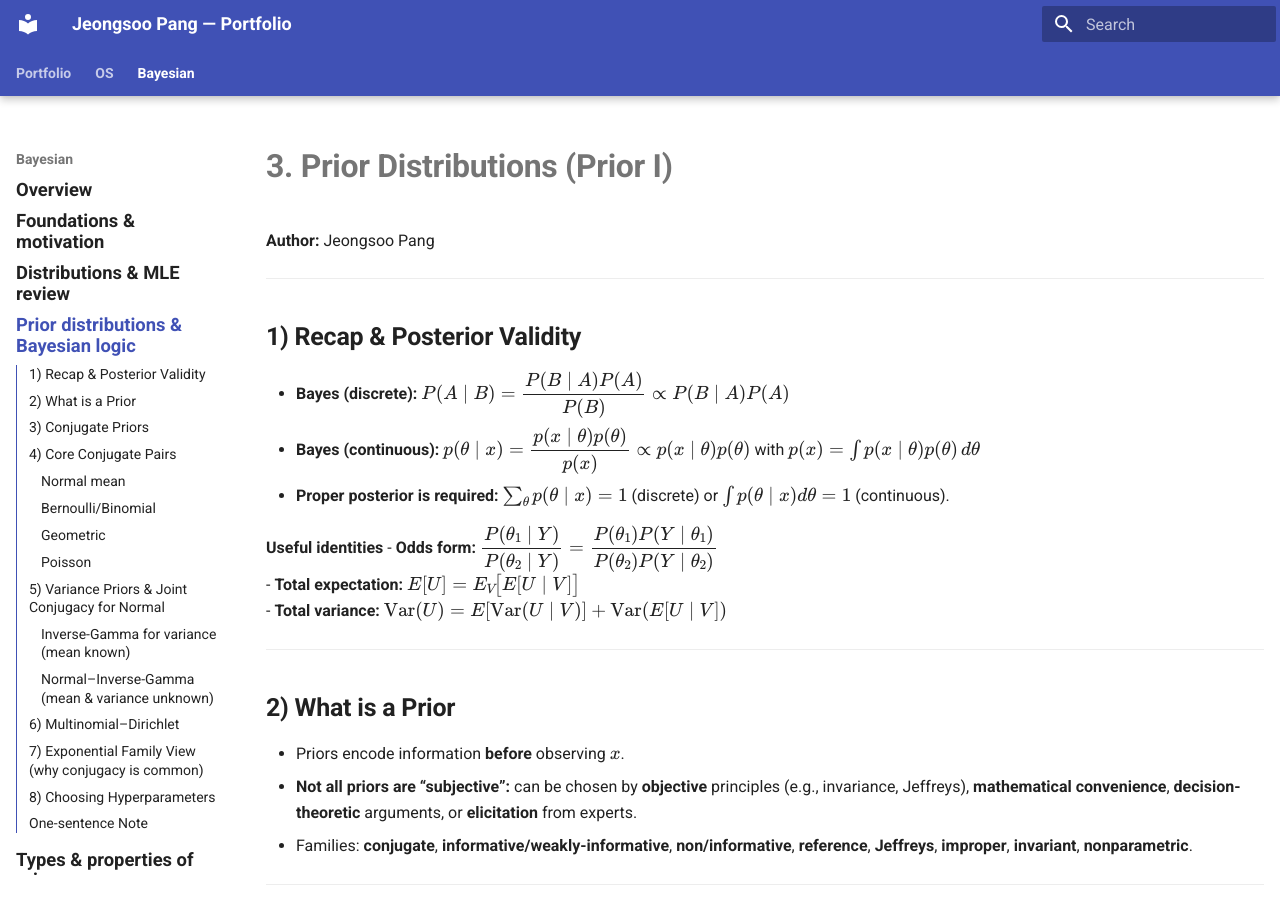
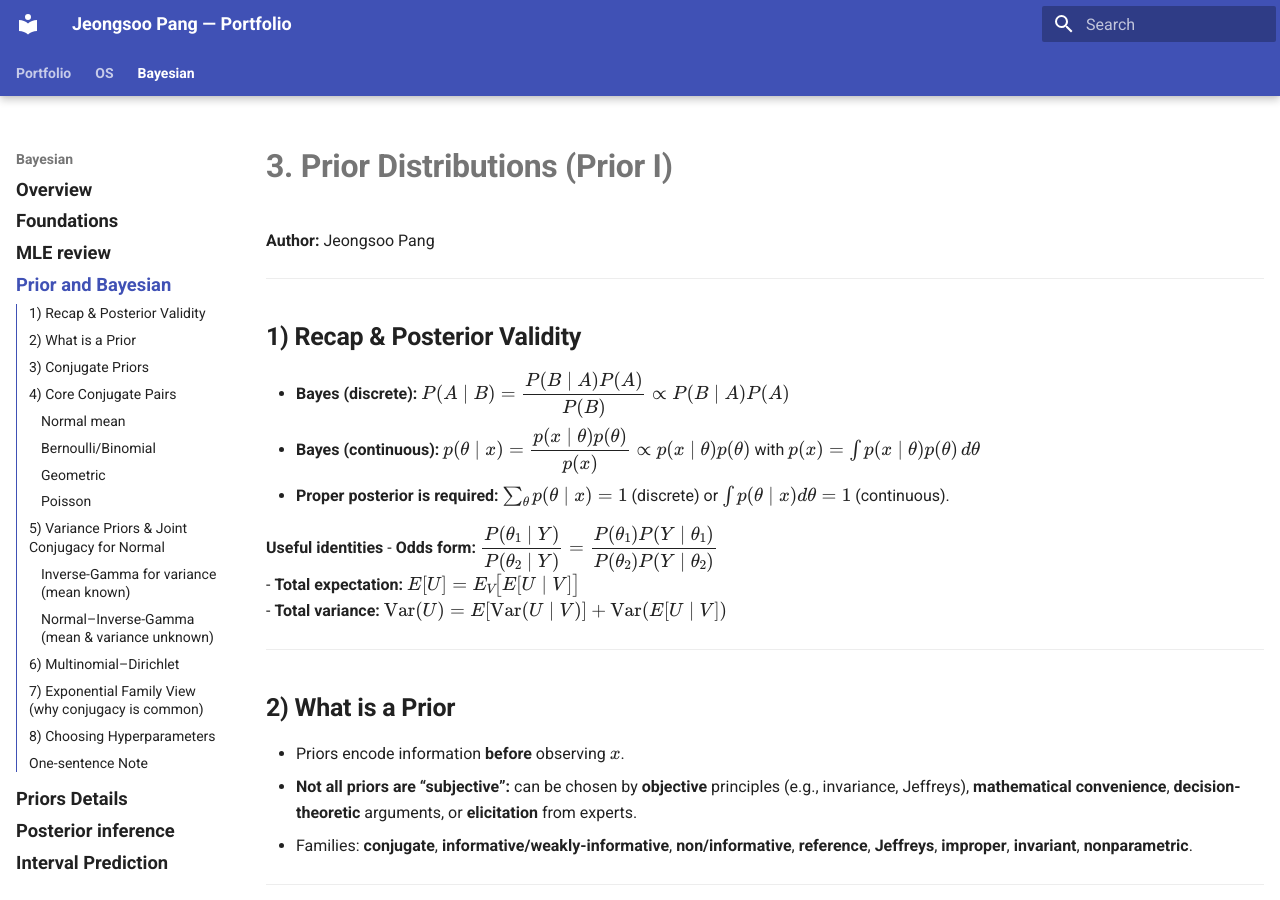
Before and after one commit to Jeongsoo-dev/ML_based_MR_CT_SeriesType_Detection, an MkDocs documentation site: the page built from docs/bayesian/priors-logic.md, in a window 1280 px wide and 900 px high. Built offline with MkDocs 1.6.1 and Material for MkDocs 9.7.7, drawn with Linux system fonts in a browser that asks for light colours.

Commit message:
Update mkdocs.yml

```diff
--- a/mkdocs.yml
+++ b/mkdocs.yml
@@ -39,12 +39,12 @@ nav:
       - "Critical Section": os/critical_section.md
   - Bayesian:
       - "Overview": bayesian/index.md
-      - "Foundations & motivation": bayesian/foundations.md
-      - "Distributions & MLE review": bayesian/mle-review.md
-      - "Prior distributions & Bayesian logic": bayesian/priors-logic.md
-      - "Types & properties of priors": bayesian/priors-types.md
-      - "Posterior inference mechanics": bayesian/posterior-inference.md
-      - "Interval estimation & prediction": bayesian/intervals-prediction.md
-      - "Hypothesis testing & model comparison": bayesian/hypothesis-models.md
+      - "Foundations": bayesian/foundations.md
+      - "MLE review": bayesian/mle-review.md
+      - "Prior and Bayesian": bayesian/priors-logic.md
+      - "Priors Details": bayesian/priors-types.md
+      - "Posterior inference": bayesian/posterior-inference.md
+      - "Interval Prediction": bayesian/intervals-prediction.md
+      - "Hypothesis models": bayesian/hypothesis-models.md
       - "Loss functions & optimal decisions": bayesian/loss-decisions.md
       - "Computational methods": bayesian/computation.md
```
